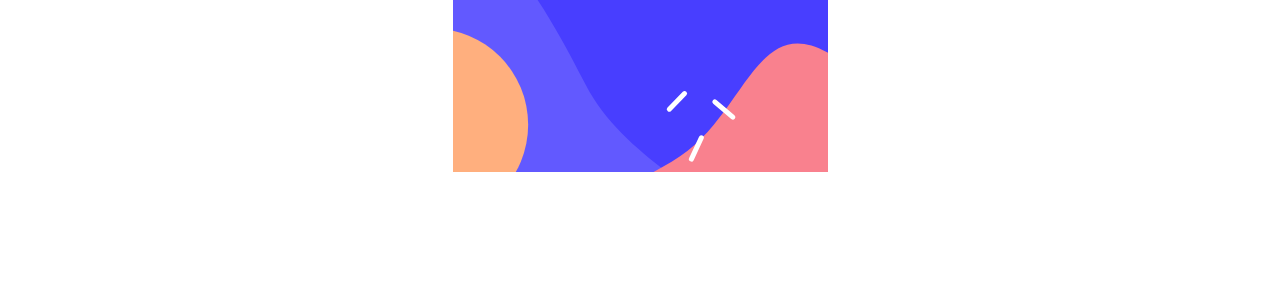
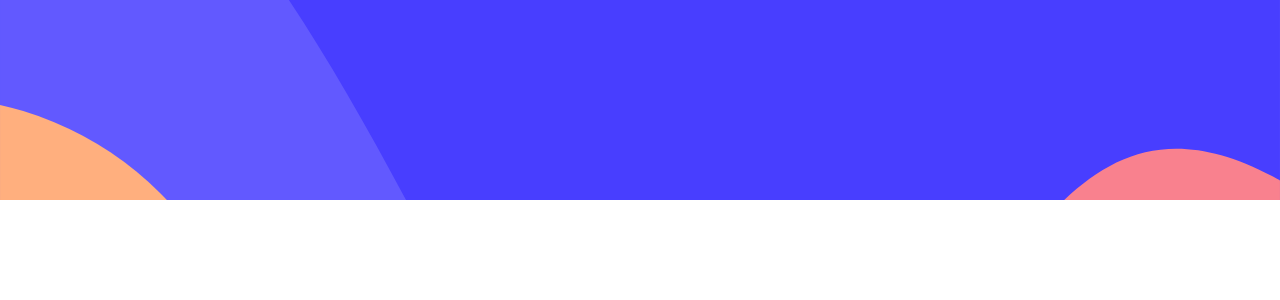
Before and after one commit to bilanoo/multi-step-form, a React (Vite) app: page / in a window 1280 px wide. Shown: the top 300 px of the page. Built offline with nearby package versions, Linux system fonts and the light colour scheme.

Commit message:
added background image for the step container.

```diff
--- a/src/StepSelection/StepSelection.css
+++ b/src/StepSelection/StepSelection.css
@@ -0,0 +1,9 @@
+.sidebar {
+  height: 100%;
+}
+
+.step-selection-container {
+  background-image: url("../assets/images/bg-sidebar-mobile.svg");
+  background-size: cover;
+  background-repeat: no-repeat;
+}
--- a/src/StepSelection/index.tsx
+++ b/src/StepSelection/index.tsx
@@ -1,11 +1,6 @@
 import "./StepSelection.css";
-import SideBarMobile from "../assets/images/bg-sidebar-mobile.svg";
 const StepSelection = () => {
-  return (
-    <div className="step-selection-container">
-      <img src={SideBarMobile} alt="sidebar" className="sidebar" />
-    </div>
-  );
+  return <div className="step-selection-container"></div>;
 };
 
 export default StepSelection;
```
